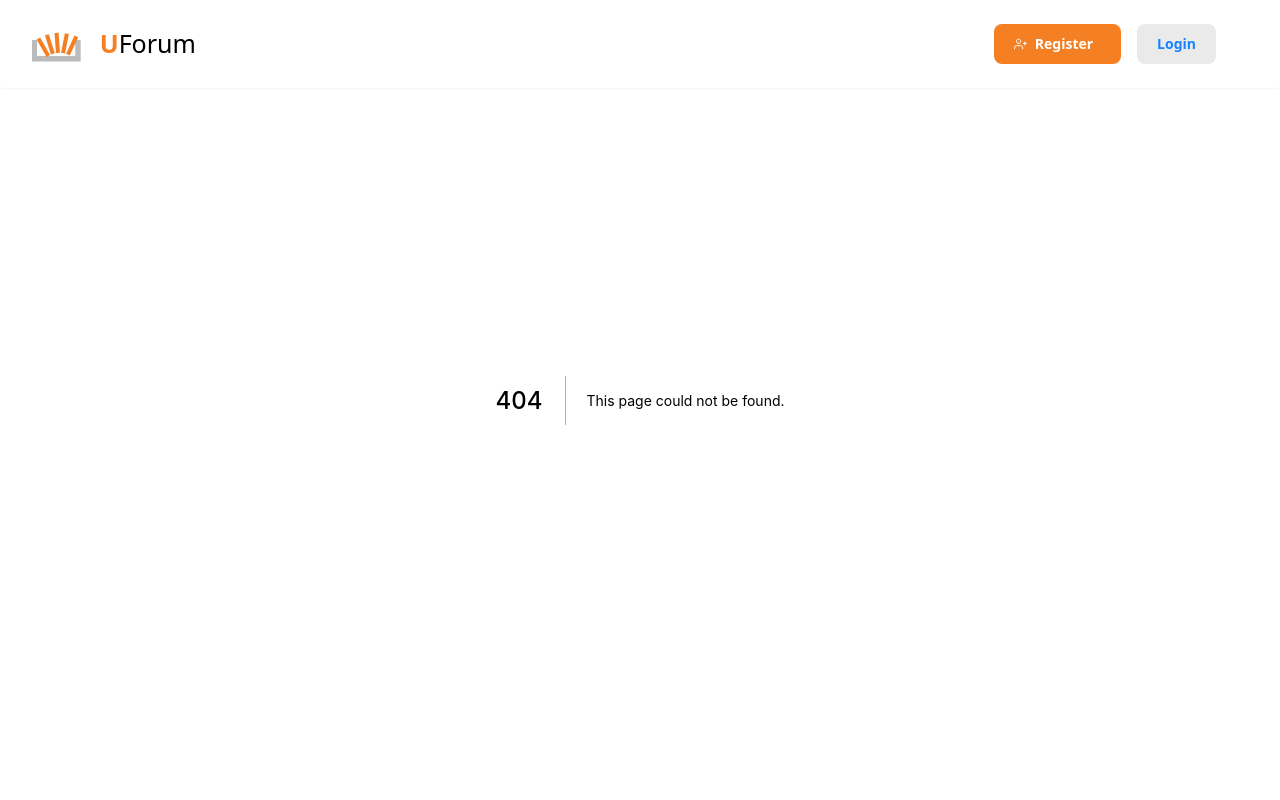
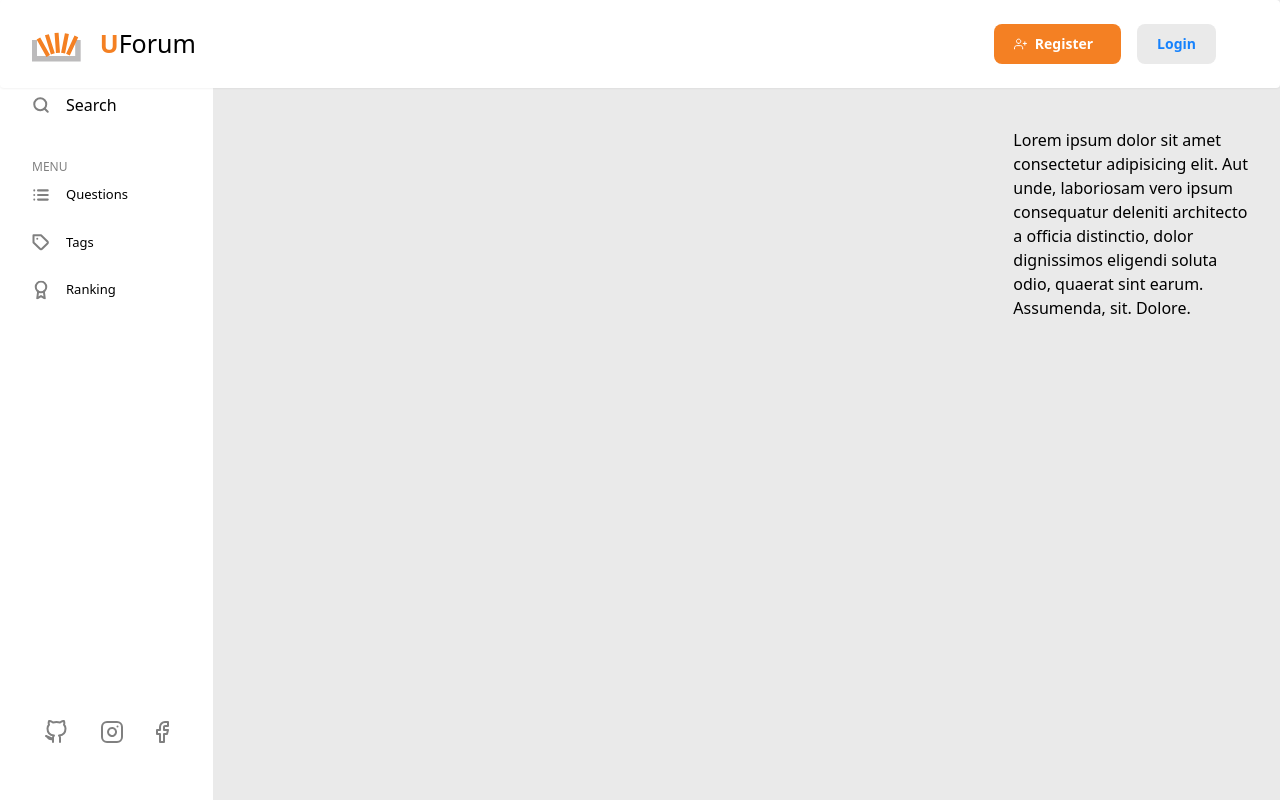
Before and after one commit to reasat-rafio/UForum, a Next.js app in the folder client/: page /profile/question in a window 1280 px wide. Before the commit this address had no page. Built offline with nearby package versions, Linux system fonts and the light colour scheme.

Commit message:
:package: profile post page and headless ui pkg added

```diff
--- a/client/package.json
+++ b/client/package.json
@@ -10,11 +10,13 @@
   },
   "dependencies": {
     "@fontsource/roboto": "^4.5.5",
+    "@headlessui/react": "^1.6.0",
     "@hookform/resolvers": "^2.8.8",
     "@pathofdev/react-tag-input": "^1.0.7",
     "axios": "^0.26.1",
     "clsx": "^1.1.1",
     "framer-motion": "^6.3.0",
+    "luxon": "^2.3.2",
     "next": "12.1.0",
     "react": "17.0.2",
     "react-dom": "17.0.2",
@@ -23,6 +25,7 @@
   },
   "devDependencies": {
     "@tailwindcss/forms": "^0.5.0",
+    "@types/luxon": "^2.3.1",
     "@types/node": "17.0.21",
     "@types/react": "17.0.40",
     "autoprefixer": "^10.4.4",
--- a/client/src/components/question/form.tsx
+++ b/client/src/components/post/form.tsx
@@ -9,6 +9,7 @@ import "@pathofdev/react-tag-input/build/index.css";
 import { useUI } from "@contexts/ui.context";
 import axios from "axios";
 import { useUser } from "@contexts/user.conext";
+import { useRouter } from "next/router";
 
 interface IFormInput {
   title: string;
@@ -30,6 +31,8 @@ export const Form: React.FC<FormProps> = ({ className }) => {
     resolver: yupResolver(PostSchema),
   });
 
+  const router = useRouter();
+
   const { setPageLoading } = useUI();
   const { user, setUserAction } = useUser();
   const [tags, setTags] = React.useState<string[]>([]);
@@ -43,7 +46,11 @@ export const Form: React.FC<FormProps> = ({ className }) => {
         description,
         tags,
       });
+      console.log(data.user);
+
       setUserAction(data.user);
+      // router.push("/");
+      // reset();
     } catch (error: any) {
       console.log(error.response);
     } finally {
--- /dev/null
+++ b/client/src/components/profile/question/post.tsx
@@ -0,0 +1,54 @@
+import { useUser } from "@contexts/user.conext";
+import React from "react";
+import { DateTime } from "luxon";
+
+export const Post: React.FC<IPost> = ({ createdAt, title, description }) => {
+  const { user } = useUser();
+
+  const date = new Date(+createdAt / 1000);
+  const myDateTime = DateTime.fromSeconds(Number(date)).toLocaleString(
+    DateTime.DATETIME_MED
+  );
+
+  return (
+    <div className="bg-white rounded p-8">
+      {/* HEADER */}
+      <div className="flex items-center">
+        <div className="flex-1 flex space-x-3">
+          <img
+            className="h-12 w-12 rounded-full"
+            src="/profile-pic.png"
+            alt={user?.username}
+          />
+          <div className="flex flex-col space-y-1">
+            <span className="text-[13px]">@{user?.username}</span>
+            <span className="text-[#808080] text-[10px]">{myDateTime}</span>
+          </div>
+        </div>
+        <div>
+          <svg
+            xmlns="http://www.w3.org/2000/svg"
+            className="h-6 w-6"
+            fill="none"
+            viewBox="0 0 24 24"
+            stroke="currentColor"
+            strokeWidth={2}
+          >
+            <path
+              strokeLinecap="round"
+              strokeLinejoin="round"
+              d="M12 5v.01M12 12v.01M12 19v.01M12 6a1 1 0 110-2 1 1 0 010 2zm0 7a1 1 0 110-2 1 1 0 010 2zm0 7a1 1 0 110-2 1 1 0 010 2z"
+            />
+          </svg>
+        </div>
+      </div>
+      {/* BODY */}
+      <div>
+        <h2>{title}</h2>
+        <p>{description}</p>
+      </div>
+      {/* CTA */}
+      <div></div>
+    </div>
+  );
+};
--- a/client/src/components/ui/containers/primary-wrapper.tsx
+++ b/client/src/components/ui/containers/primary-wrapper.tsx
@@ -48,8 +48,8 @@ export const PrimaryWrapper: React.FC<PrimaryWrapperProps> = ({ children }) => {
   const [showSearchBar, setShowSearchBar] = useState(false);
 
   return (
-    <section className="grid grid-cols-12 max-w-[1920px]">
-      <div className="col-span-2 flex flex-col ">
+    <section className="grid grid-cols-12 max-w-[1920px] relative">
+      <div className="col-span-2 flex flex-col h-screen sticky top-0">
         <div className="flex-1 py-[40%] flex flex-col space-y-7">
           <div
             className="flex space-x-4 py-2 pl-4 md:pl-8 2xl:pl-16 cursor-pointer"
--- a/client/src/pages/post/submit.tsx
+++ b/client/src/pages/post/submit.tsx
@@ -1,4 +1,4 @@
-import { Form } from "@components/question/form";
+import { Form } from "@components/post/form";
 import { PrimaryWrapper } from "@components/ui/containers/primary-wrapper";
 import type { NextPage } from "next";
 
--- /dev/null
+++ b/client/src/pages/profile/question.tsx
@@ -0,0 +1,33 @@
+import { PrimaryWrapper } from "@components/ui/containers/primary-wrapper";
+import { NextPage } from "next";
+import React from "react";
+import axios from "axios";
+import { useUser } from "@contexts/user.conext";
+import { Post } from "@components/profile/question/post";
+
+const Question: NextPage = () => {
+  const { user } = useUser();
+
+  return (
+    <PrimaryWrapper>
+      <div className="min-h-screen bg-light-gray grid grid-cols-12 py-32">
+        <div className="col-span-9 mx-10 flex flex-col space-y-4">
+          {user?.posts
+            .sort((a, b) => (a.createdAt < b.createdAt ? 1 : -1))
+            .map((post) => (
+              <Post key={post.id} {...post} />
+            ))}
+        </div>
+
+        <div className="col-span-3 pr-4 md:pr-8 2xl:pr-16">
+          Lorem ipsum dolor sit amet consectetur adipisicing elit. Aut unde,
+          laboriosam vero ipsum consequatur deleniti architecto a officia
+          distinctio, dolor dignissimos eligendi soluta odio, quaerat sint
+          earum. Assumenda, sit. Dolore.
+        </div>
+      </div>
+    </PrimaryWrapper>
+  );
+};
+
+export default Question;
```
Also changed, not shown: 1 other file (tests, documents, lock files or other folders).
